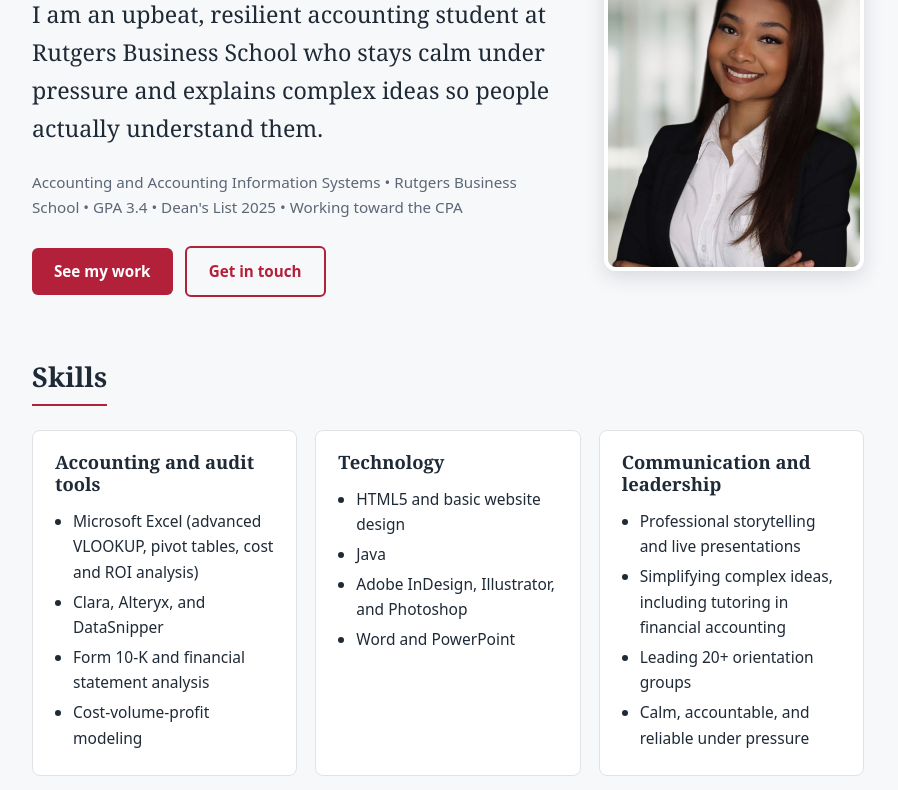
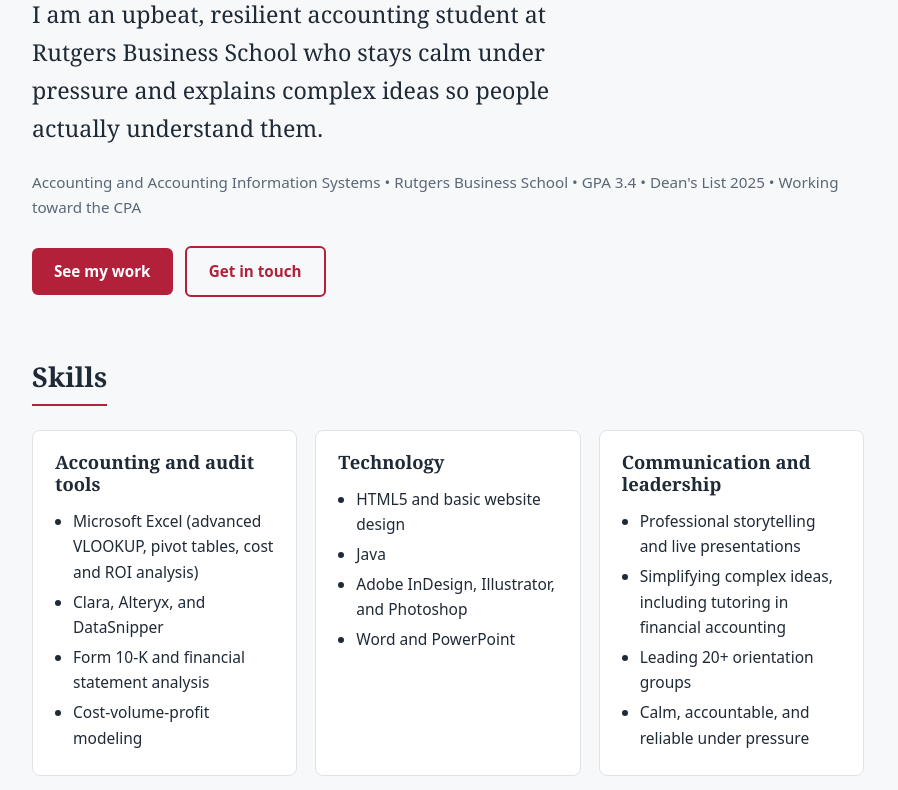
Before and after one commit to tasnim-ahmed-alt/tasnim-ahmed-alt.github.io, a plain HTML site: page index.html in a window 1280 px wide. Shown: the part 216-1006 px from the top of the page, without its empty margins (192-1090 px from the left). Drawn offline with Linux system fonts and the light colour scheme.

Commit message:
Update index.html

```diff
--- a/index.html
+++ b/index.html
@@ -45,11 +45,6 @@
     .btn.ghost { background: transparent; color: var(--accent); border: 2px solid var(--accent); margin-left: 8px; }
     .btn.ghost:hover { background: var(--accent); color: #fff; }
 
-    .hero-wrap { display: flex; align-items: center; justify-content: space-between; gap: 40px; }
-    .hero-text { flex: 1; }
-    .headshot { width: 260px; height: 330px; object-fit: cover; object-position: center top; border-radius: 12px; border: 4px solid #fff; box-shadow: 0 6px 20px rgba(31,42,55,0.15); flex-shrink: 0; }
-    @media (max-width: 700px) { .hero-wrap { flex-direction: column-reverse; align-items: flex-start; gap: 24px; } .headshot { width: 200px; height: 250px; } }
-
     .grid { display: grid; grid-template-columns: repeat(auto-fit, minmax(240px, 1fr)); gap: 18px; }
     .card { background: var(--card); border: 1px solid var(--line); border-radius: 8px; padding: 20px 22px; }
     .card p { margin: 0; font-family: system-ui, sans-serif; font-size: 0.96rem; }
@@ -88,16 +83,11 @@
 
     <!-- PERSONAL STATEMENT -->
     <section class="hero" id="about">
-      <div class="hero-wrap">
-      <div class="hero-text">
       <h1>Hi, I'm Tasnim.</h1>
       <p class="statement">I am an upbeat, resilient accounting student at Rutgers Business School who stays calm under pressure and explains complex ideas so people actually understand them.</p>
       <p class="meta">Accounting and Accounting Information Systems &bull; Rutgers Business School &bull; GPA 3.4 &bull; Dean's List 2025 &bull; Working toward the CPA</p>
       <a class="btn" href="#projects">See my work</a>
       <a class="btn ghost" href="#contact">Get in touch</a>
-      </div>
-      <img class="headshot" src="headshot.jpg" width="260" height="330" alt="Headshot of Tasnim Ahmed">
-      </div>
     </section>
 
     <!-- SKILLS -->
```
